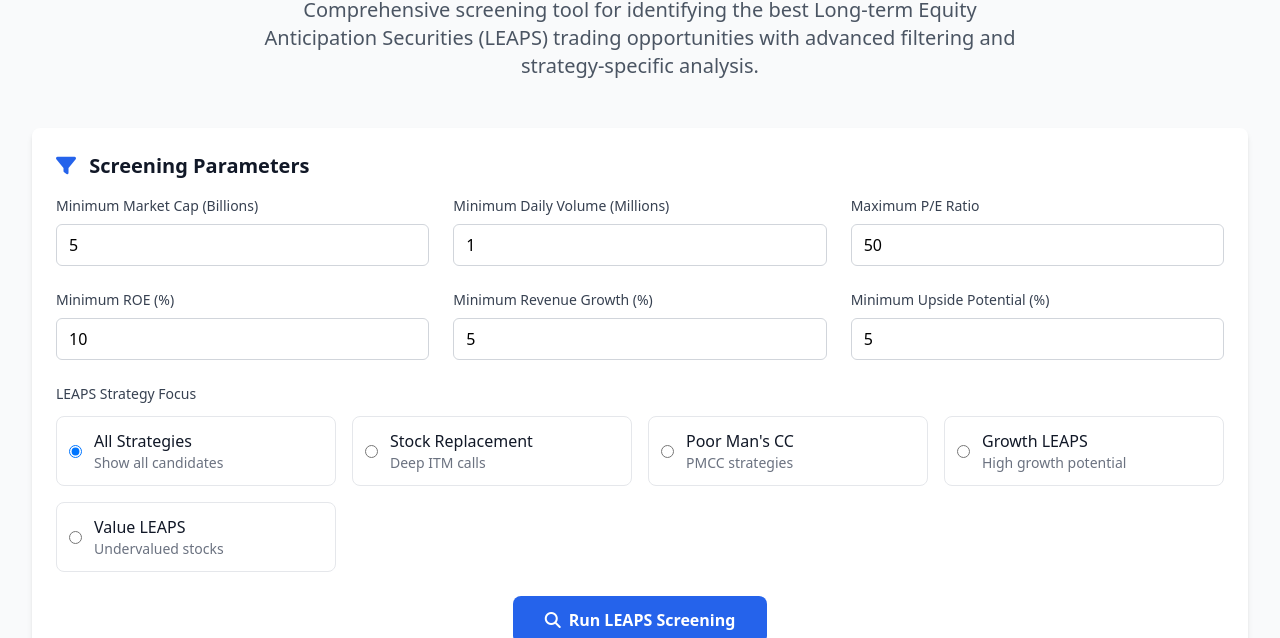
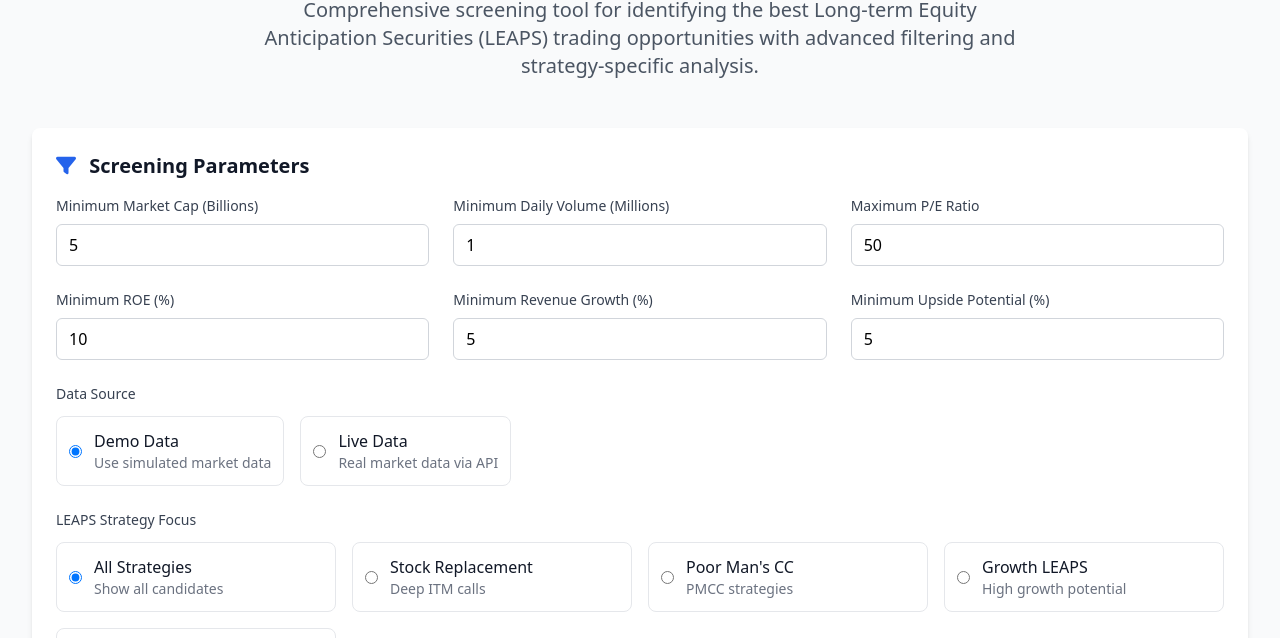
Before and after one commit to Renotrader31/LEAPS, a plain HTML site: page index.html in a window 1280 px wide. Shown: the part 157-795 px from the top of the page. Drawn offline with nearby package versions, Linux system fonts and the light colour scheme; files that its build step writes are made by us from their sources; files whose address does not match are found by name.

Commit message:
Update index.html

```diff
--- a/index.html
+++ b/index.html
@@ -99,6 +99,29 @@
                     </label>
                     <input type="number" id="minUpside" value="5" min="0" step="0.5"
                            class="w-full px-3 py-2 border border-gray-300 rounded-md focus:outline-none focus:ring-2 focus:ring-blue-500">
+                </div>
+            </div>
+
+                        <!-- Data Source Toggle -->
+            <div class="mt-6">
+                <label class="block text-sm font-medium text-gray-700 mb-3">
+                    Data Source
+                </label>
+                <div class="flex items-center space-x-4">
+                    <label class="flex items-center p-3 border border-gray-200 rounded-lg cursor-pointer hover:bg-gray-50">
+                        <input type="radio" name="dataSource" value="mock" checked class="mr-3">
+                        <div>
+                            <div class="font-medium text-gray-900">Demo Data</div>
+                            <div class="text-sm text-gray-500">Use simulated market data</div>
+                        </div>
+                    </label>
+                    <label class="flex items-center p-3 border border-gray-200 rounded-lg cursor-pointer hover:bg-gray-50">
+                        <input type="radio" name="dataSource" value="live" class="mr-3">
+                        <div>
+                            <div class="font-medium text-gray-900">Live Data</div>
+                            <div class="text-sm text-gray-500">Real market data via API</div>
+                        </div>
+                    </label>
                 </div>
             </div>
 
```
